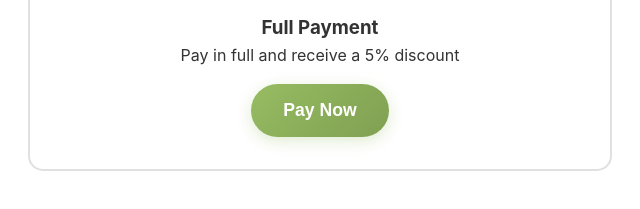
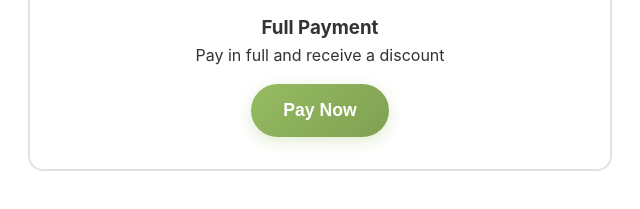
Before and after one commit to OsmanHumayun/Jackstreeremoval, a plain HTML site: page index.html in a window 1280 px wide. Shown: the part 3559-3768 px from the top of the page, 628-1268 px from the left. Drawn offline with Linux system fonts and the light colour scheme.

Commit message:
Update index.html

```diff
--- a/index.html
+++ b/index.html
@@ -814,7 +814,7 @@
                         </svg>
                     </div>
                     <h3>Full Payment</h3>
-                    <p>Pay in full and receive a 5% discount</p>
+                    <p>Pay in full and receive a discount</p>
                     <button class="btn btn-primary" style="margin-top: 1rem;">Pay Now</button>
                 </div>
             </div>
```
